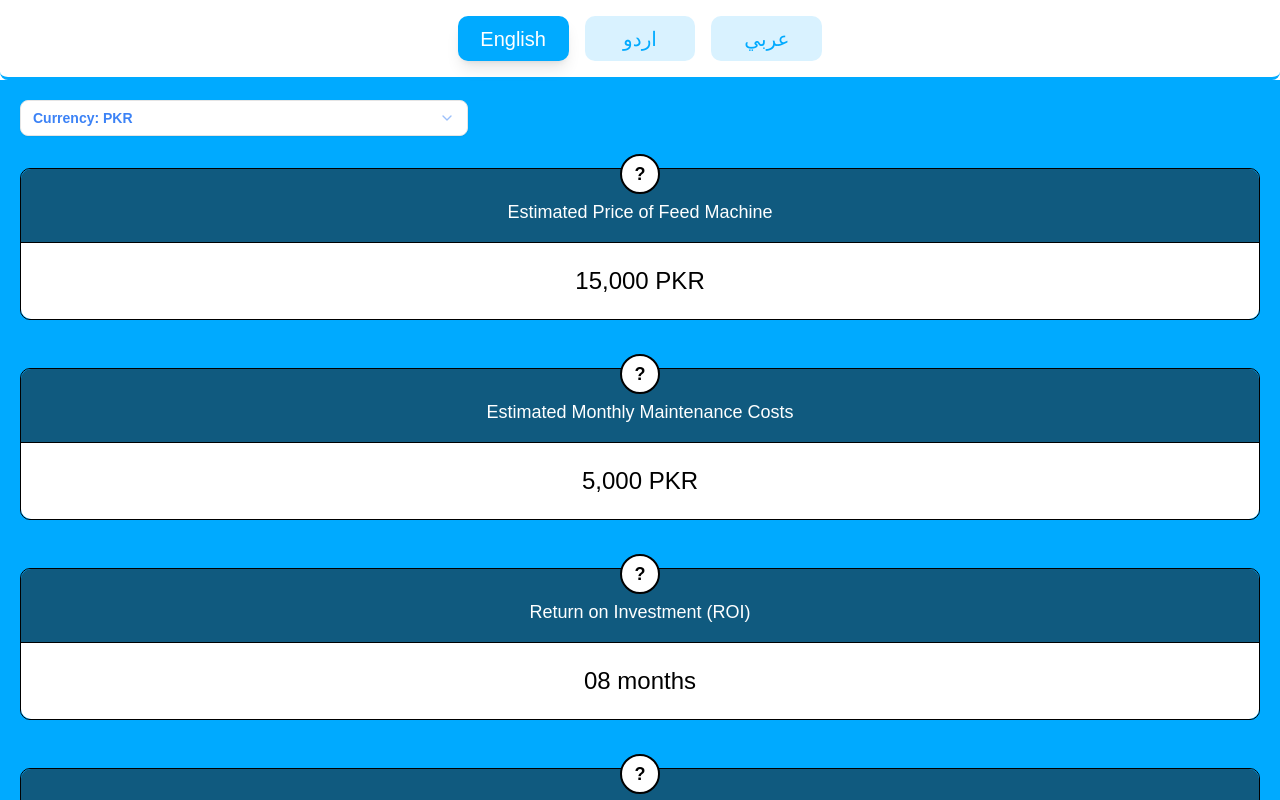
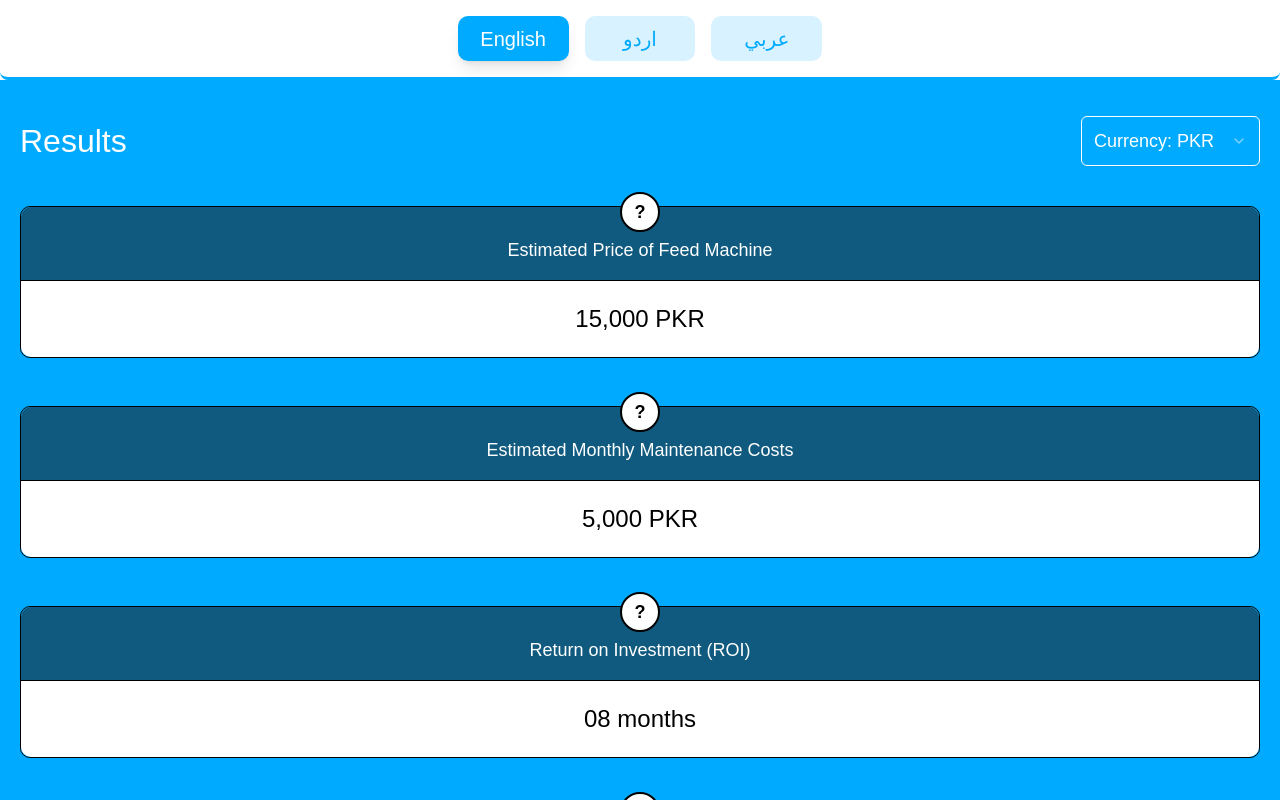
Before and after one commit to No3Mc/client, a Next.js app: page /en/calculate in a window 1280 px wide. Shown: the top 800 px of the page. Built offline with nearby package versions, Linux system fonts and the light colour scheme.

Commit message:
feat: selector

```diff
--- a/src/components/ResultHandler.tsx
+++ b/src/components/ResultHandler.tsx
@@ -42,9 +42,11 @@ function ResultHandler({ result, calculateAgain, language }: { result: ResultDat
     return (
         <div className="p-5 bg-[#00AAFF]">
             {/* Currency Selection */}
-            <div className="text-sm text-right w-full max-w-md mb-4">
+            <div className='flex justify-between items-center pt-4'>
+                <h2 className='text-[32px] text-white'>Results</h2>
+
                 <Select value={currency} onValueChange={(value) => handleCurrencyChange(value)}>
-                    <SelectTrigger className="bg-white text-blue-500 px-3 py-2 rounded-lg font-semibold">
+                    <SelectTrigger className="text-white border-[1px] border-white rounded-[6px] text-[18px] h-[50px] w-[179px]">
                         <span>{result.currency} {currency}</span>
                     </SelectTrigger>
                     <SelectContent>
@@ -56,7 +58,7 @@ function ResultHandler({ result, calculateAgain, language }: { result: ResultDat
             </div>
 
             {/* Data Cards */}
-            <div className='pt-4 pb-8'>
+            <div className='pt-10 pb-8'>
                 <FormComponent title={result.feedMachinePrice} titleBg={'#105A7F'}>
                     <p className="text-[24px] text-center">{feedMachinePrice.toLocaleString('en-US')} {currency}</p>
                 </FormComponent >
```
